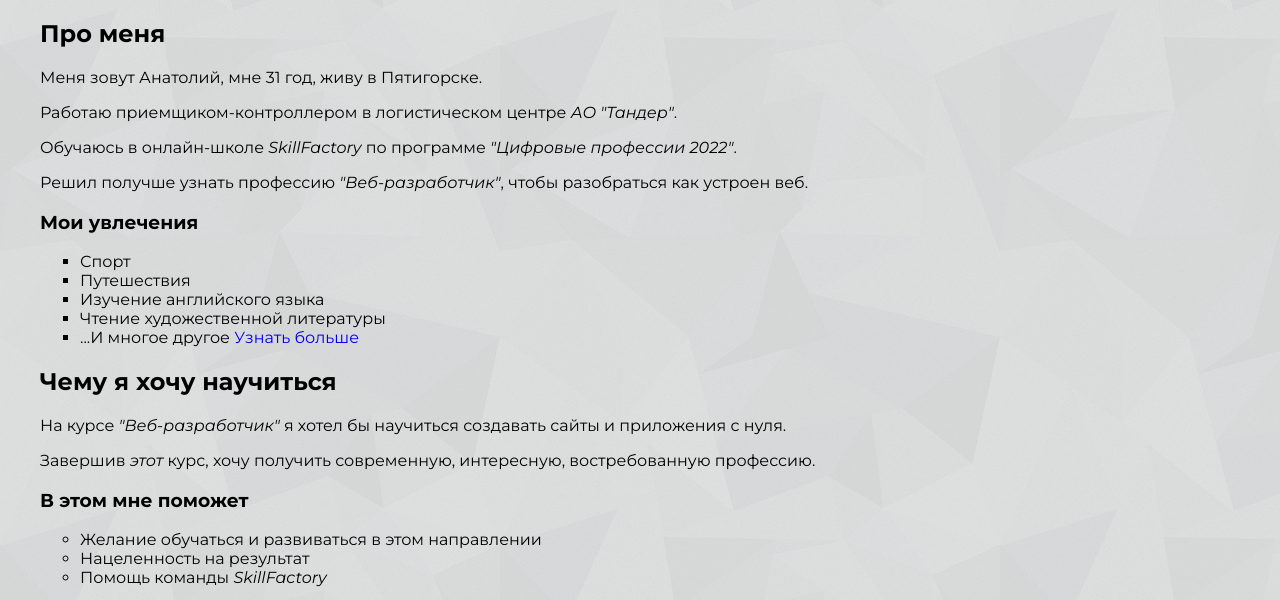
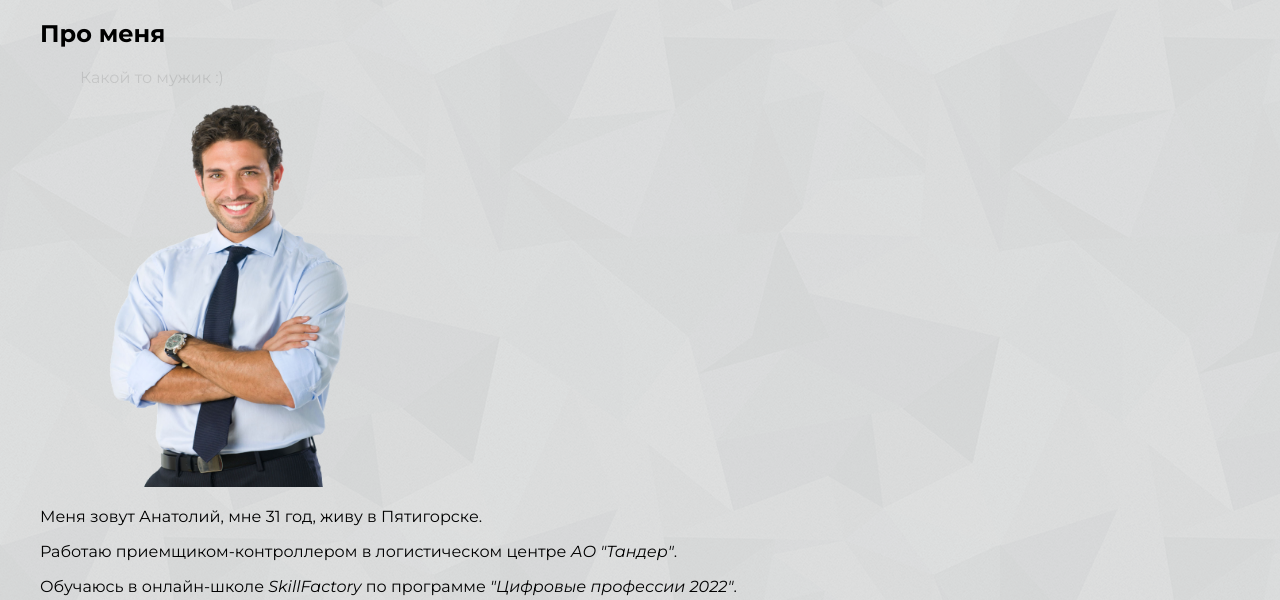
Before and after one commit to Anatoly-web-dev/practical_work_2, a plain HTML site: page index.html in a window 1280 px wide. Shown: the part 163-763 px from the top of the page. Drawn offline with Linux system fonts and the light colour scheme.

Commit message:
Add photo in index

```diff
--- a/css/style.css
+++ b/css/style.css
@@ -53,3 +53,7 @@ a:hover {
 textarea {
 	resize: none;
 }
+
+figcaption {
+	opacity: 0.1;
+}
--- a/index.html
+++ b/index.html
@@ -29,7 +29,7 @@
 
 <!--изменил шрифт для всей страницы и добавил бесшовное фоновое изображение-->
 
-<body style="font-family:'Montserrat', sans-serif;  background:url(./images/background.png) 0 0 repeat;">
+<body style="font-family:'Montserrat', sans-serif; background:url(./images/background.png) 0 0 repeat;">
 	<header>
 		<nav>
 			<!--сбросили стили маркированного списка по умолчанию, немного выровняли элементы навигации-->
@@ -47,6 +47,10 @@
 		<h1>Моя первая веб-страница</h1>
 		<section>
 			<h2>Про меня</h2>
+			<figure>
+				<figcaption>Какой то мужик :)</figcaption>
+				<img src="./images/background-main.png" alt="photo_men" width="300" height="400">
+			</figure>
 			<p>Меня зовут Анатолий, мне 31 год, живу в Пятигорске.</p>
 			<p>Работаю приемщиком-контроллером в логистическом центре <em>АО "Тандер"</em>.</p>
 			<p>Обучаюсь в онлайн-школе <em>SkillFactory</em> по программе <em>"Цифровые профессии 2022"</em>.</p>
```
Also changed, not shown: images/background-main.png (added).
